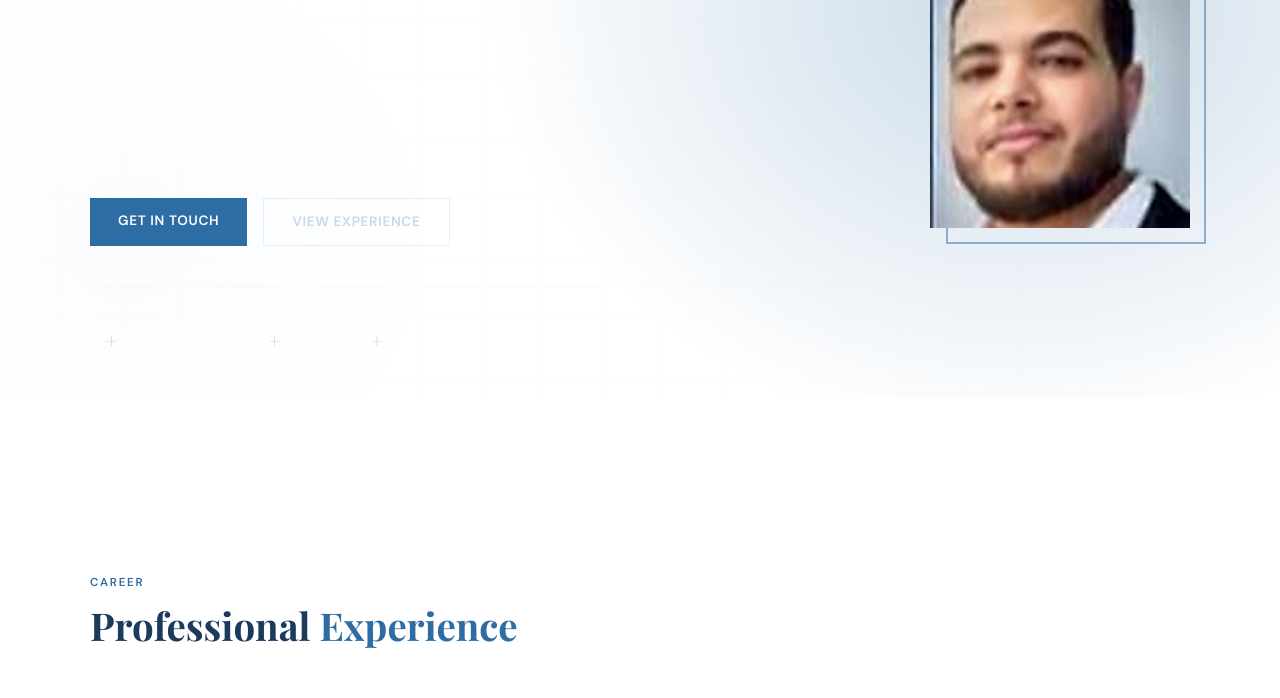
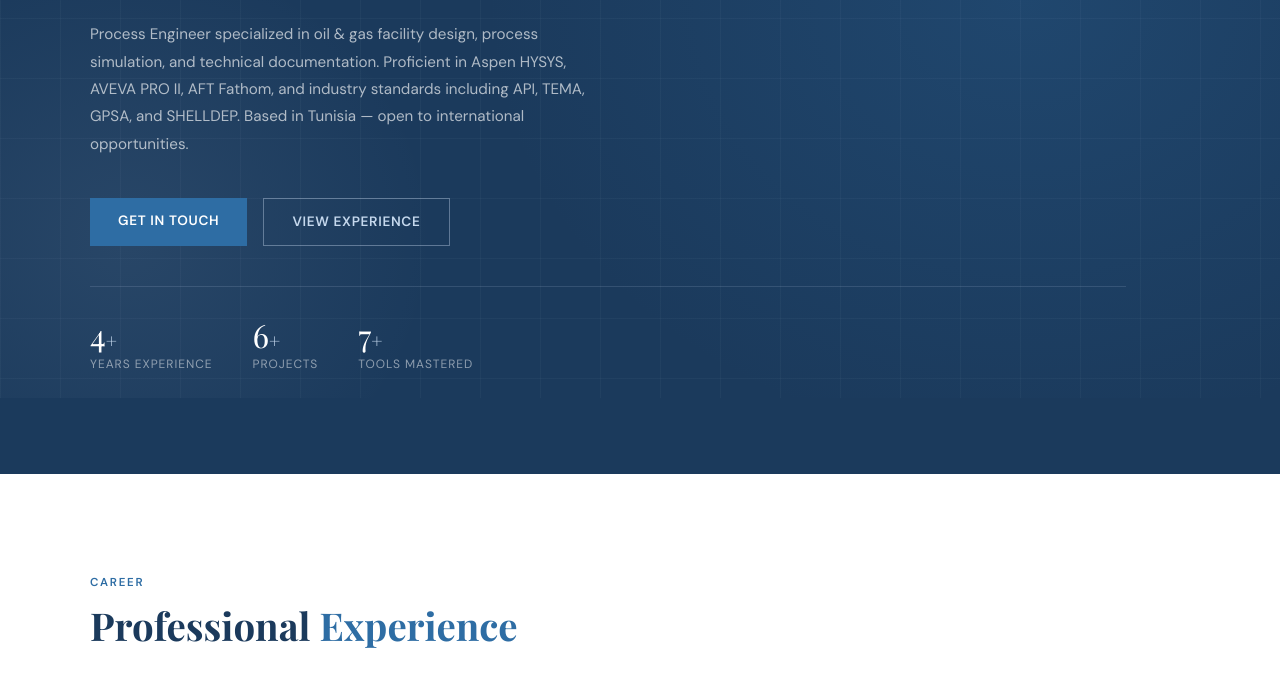
Before and after one commit to Temimi991/Temimi-Hedi, a plain HTML site: page index.html in a window 1280 px wide. Shown: the part 402-1100 px from the top of the page. Drawn offline with nearby package versions, Linux system fonts and the light colour scheme.

Commit message:
Update index.html

```diff
--- a/index.html
+++ b/index.html
@@ -23,7 +23,7 @@
 
   body {
     font-family: 'DM Sans', sans-serif;
-    background: var(--white);
+    background: var(--navy);
     color: var(--dark);
     line-height: 1.6;
   }
@@ -476,12 +476,6 @@
           <div class="stat-label">Tools Mastered</div>
         </div>
       </div>
-    </div>
-    <div class="hero-photo-wrap">
-      <div class="hero-photo-frame"></div>
-      <img class="hero-photo" src="photo_improved.jpg" alt="Mohamed Hedi Temimi"
-           onerror="this.style.background='#2E6DA4';this.removeAttribute('onerror')">
-    </div>
   </div>
 </section>
 
```
